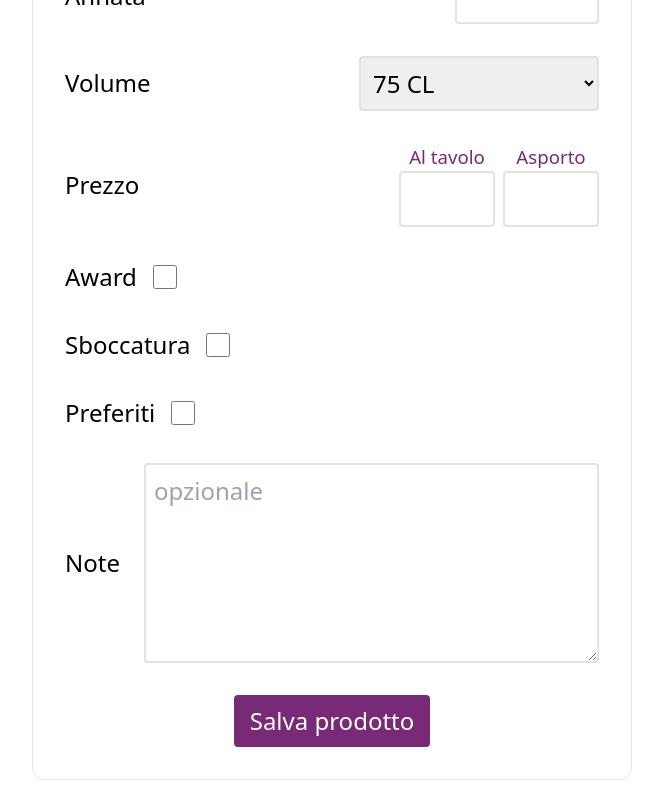
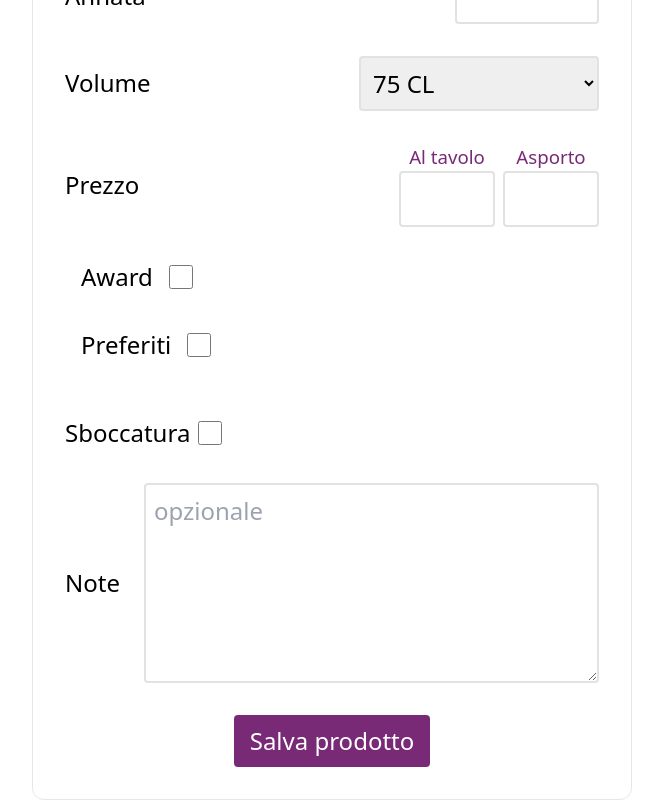
Before and after one commit to Nat1985/vincanta-react, a React (Create React App) app: page /add-new-product in a window 1280 px wide. Shown: the part 894-1694 px from the top of the page, without its empty margins (308-971 px from the left). Built offline with nearby package versions, Linux system fonts and the light colour scheme.

Commit message:
Sboccatura tag updated

```diff
--- a/src/components/TypeBar.jsx
+++ b/src/components/TypeBar.jsx
@@ -6,6 +6,7 @@ import roseIcon from '../static/images/rose.png';
 import champagneIcon from '../static/images/champagne.png';
 import bubblesRoseIcon from '../static/images/bubbles_rose.png';
 import champagneRoseIcon from '../static/images/champagne_rose.png';
+import cakeIcon from '../static/images/cake_slice.png';
 import { useDispatch, useSelector } from 'react-redux';
 import { useEffect } from 'react';
 import { selectType } from '../redux/querySlice.js';
@@ -30,6 +31,7 @@ const TypeBar = () => {
                 <div onClick={() => setType('rosé')} className={`pb-1 pt-2 px-2 border rounded font-thin cursor-pointer flex gap-2 ${currentType === 'rosé' ? 'border-2 border-[#782a76]' : ''}`}><img src={roseIcon} className='w-[32px] h-[32px]' />Rosé</div>
                 <div onClick={() => setType('bubbles')} className={`pb-1 pt-2 px-2 border rounded font-thin cursor-pointer flex gap-2 ${currentType === 'bubbles' ? 'border-2 border-[#782a76]' : ''}`}><img src={bubblesIcon} className='w-[32px] h-[32px]' />Spumanti</div>
                 <div onClick={() => setType('bubbles-rosé')} className={`pb-1 pt-2 px-2 border rounded font-thin cursor-pointer flex gap-2 ${currentType === 'bubbles-rosé' ? 'border-2 border-[#782a76]' : ''}`}><img src={bubblesRoseIcon} className='w-[32px] h-[32px]' />Spumanti rosé</div>
+                <div onClick={() => setType('dessert')} className={`pb-1 pt-2 px-2 border rounded font-thin cursor-pointer flex gap-2 ${currentType === 'dessert' ? 'border-2 border-[#782a76]' : ''}`}><img src={cakeIcon} className='w-[24px] h-[24px] mt-[5px]' />Vini da dessert</div>
                 <div onClick={() => setType('champagne')} className={`pb-1 pt-2 px-2 border rounded font-thin cursor-pointer flex gap-2 ${currentType === 'champagne' ? 'border-2 border-[#782a76]' : ''}`}><img src={champagneIcon} className='w-[32px] h-[32px]' />Champagne</div>
                 <div onClick={() => setType('champagne-rosé')} className={`pb-1 pt-2 px-2 border rounded font-thin cursor-pointer flex gap-2 ${currentType === 'champagne-rosé' ? 'border-2 border-[#782a76]' : ''}`}><img src={champagneRoseIcon} className='w-[32px] h-[32px]' />Champagne Rosé</div>
             </div>
--- a/src/components/WineLine.jsx
+++ b/src/components/WineLine.jsx
@@ -11,6 +11,7 @@ import roseIcon from '../static/images/rose.png';
 import champagneIcon from '../static/images/champagne.png';
 import bubblesRoseIcon from '../static/images/bubbles_rose.png';
 import champagneRoseIcon from '../static/images/champagne_rose.png';
+import cakeIcon from '../static/images/cake_slice.png';
 
 const WineLine = ({ wineData }) => {
     const mode = useSelector(state => state.mode);
@@ -57,7 +58,8 @@ const WineLine = ({ wineData }) => {
                                 {wineData && wineData.type === 'white' && <img src={whiteIcon} className="w-6 h-6" />}
                                 {wineData && wineData.type === 'bubbles' && <img src={bubblesIcon} className="w-6 h-6" />}
                                 {wineData && wineData.type === 'bubbles-rosé' && <img src={bubblesRoseIcon} className="w-6 h-6" />}
-                                {wineData && wineData.type === 'rose' && <img src={roseIcon} className="w-6 h-6" />}
+                                {wineData && wineData.type === 'rosé' && <img src={roseIcon} className="w-6 h-6" />}
+                                {wineData && wineData.type === 'dessert' && <img src={champagneRoseIcon} className="w-6 h-6" />}
                                 {wineData && wineData.type === 'champagne' && <img src={champagneIcon} className="w-6 h-6" />}
                                 {wineData && wineData.type === 'champagne-rosé' && <img src={champagneRoseIcon} className="w-6 h-6" />}
                             </div>
--- a/src/pages/AddNewWine.jsx
+++ b/src/pages/AddNewWine.jsx
@@ -52,6 +52,7 @@ const AddNewWine = () => {
         takeAwayPrice: null,
         award: false,
         sboccatura: false,
+        sboccaturaDate: '',
         favourite: false,
         description: null,
     })
@@ -74,7 +75,8 @@ const AddNewWine = () => {
                     tablePrice: wineData.tablePrice,
                     takeAwayPrice: wineData.takeAwayPrice,
                     award: wineData.award,
-                    sboccatura: wineData.sboccatura,
+                    sboccatura: wineData.sboccatura.isTrue,
+                    sboccaturaDate: wineData.sboccatura.date,
                     favourite: wineData.favourite,
                     description: wineData.description,
                 })
@@ -89,6 +91,7 @@ const AddNewWine = () => {
             ...prevData,
             [id]: inputValue
         }))
+
     }
 
     // Send fetch
@@ -281,19 +284,29 @@ const AddNewWine = () => {
                             <h4 className={`self-end mt-[-30px] text-sm text-red-400 ${!inputError || (inputData.tablePrice && inputData.takeAwayPrice) ? 'hidden' : ''}`}>Inserisci entrambi i prezzi</h4>
 
                             <div className="flex flex-col md:flex-row gap-1 md:gap-4 justify-start items-center">
-                                <label htmlFor="awards">Award</label>
+                                <i className="fi fi-rs-award text-yellow-500"></i><label htmlFor="awards">Award</label>
                                 <input type="checkbox" id="award" className="w-6 h-6" onChange={handleInputData} checked={inputData.award} />
                             </div>
 
                             <div className="flex flex-col md:flex-row gap-1 md:gap-4 justify-start items-center">
-                                <label htmlFor="sboccatura">Sboccatura</label>
-                                <input type="checkbox" id="sboccatura" className="w-6 h-6" onChange={handleInputData} checked={inputData.sboccatura} />
+                                <i class="fi fi-sr-heart text-red-500"></i><label htmlFor="favourite">Preferiti</label>
+                                <input type="checkbox" id="favourite" className="w-6 h-6" onChange={handleInputData} checked={inputData.favourite} />
                             </div>
 
                             <div className="flex flex-col md:flex-row gap-1 md:gap-4 justify-start items-center">
-                                <label htmlFor="favourite">Preferiti</label>
-                                <input type="checkbox" id="favourite" className="w-6 h-6" onChange={handleInputData} checked={inputData.favourite} />
+                                <div className="flex gap-2 items-center mt-5">
+                                    <label htmlFor="sboccatura">Sboccatura</label>
+                                    <input type="checkbox" id="sboccatura" className="w-6 h-6" onChange={handleInputData} checked={inputData.sboccatura} />
+                                </div>
+                                {
+                                    inputData.sboccatura &&
+                                    <div className="flex gap-2 items-end">
+                                        <label htmlFor="sboccaturaDate">Data:</label>
+                                        <input type="text" id="sboccaturaDate" onChange={handleInputData} value={inputData.sboccaturaDate} />
+                                    </div>
+                                }
                             </div>
+
 
                             <div className="flex flex-col md:flex-row gap-1 md:gap-4 justify-between items-center">
                                 <label htmlFor="description">Note</label>
```
Also changed, not shown: src/static/images/cake_slice.png (added).
